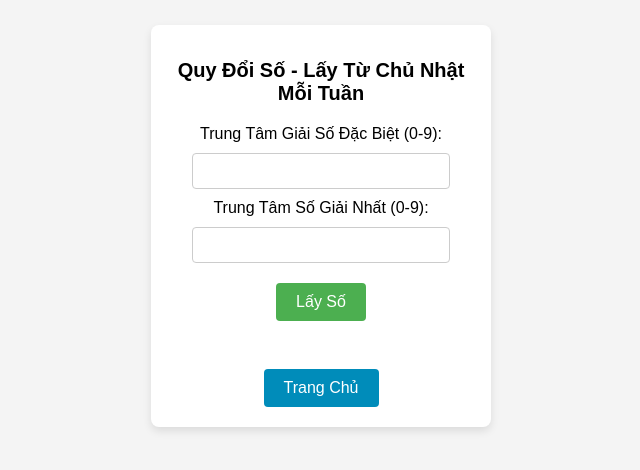
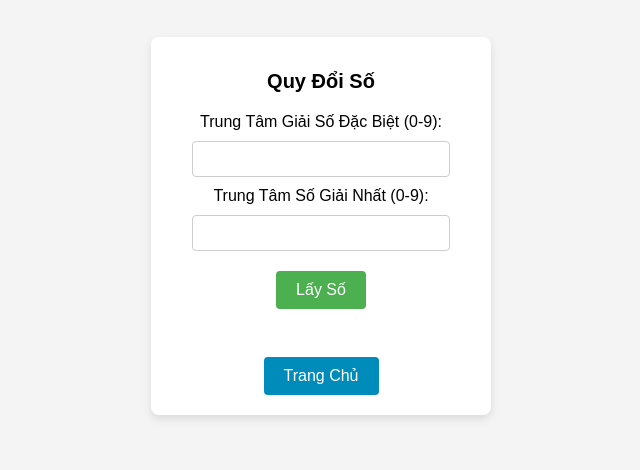
Before and after one commit to LEDO-DEV-SITE-OSCAR/1e640fe8e2b4a8f3db2d4208bde1ca34, a plain HTML site: page DanDe2Cham.html in a window 1280 px wide. Shown: the part 174-644 px from the top of the page, without its empty margins (319-959 px from the left). Drawn offline with Linux system fonts and the light colour scheme.

Commit message:
Update DanDe2Cham.html

```diff
--- a/DanDe2Cham.html
+++ b/DanDe2Cham.html
@@ -63,7 +63,7 @@
 </head>
 <body>
     <div class="container">
-        <h1>Quy Đổi Số - Lấy Từ Chủ Nhật Mỗi Tuần</h1>
+        <h1>Quy Đổi Số</h1>
         <label for="ttgSodacbiet">Trung Tâm Giải Số Đặc Biệt (0-9):</label>
         <input type="number" id="ttgSodacbiet" min="0" max="9">
         <br>
```
